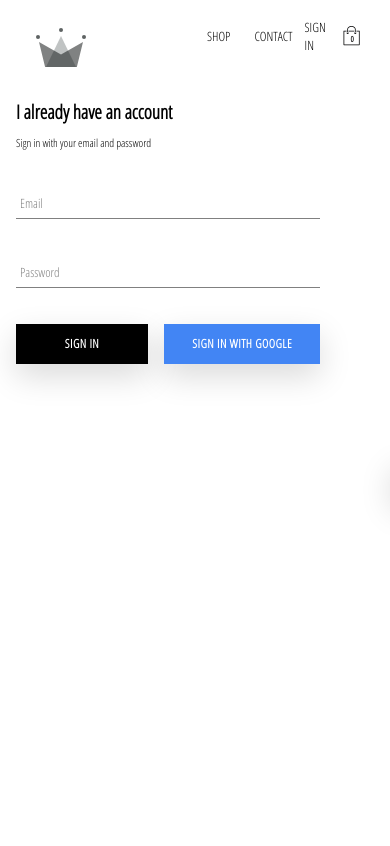
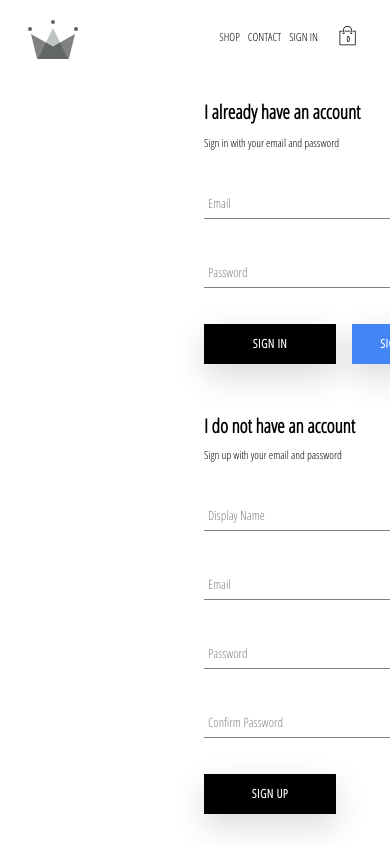
Before and after one commit to thetaungg/crown-clothings, a React (Create React App) app: page /signin in a window 390 px wide. Shown: the top 846 px of the page. Built offline with nearby package versions, Linux system fonts and the light colour scheme; no server answers.

Commit message:
homepage, header,sigin-signup page, and menu-item are now responsive

```diff
--- a/src/components/header/header.component.jsx
+++ b/src/components/header/header.component.jsx
@@ -28,7 +28,7 @@ const Header = ({currentUser, hidden}) => (
             {
                 currentUser ?
                     <div className='option' onClick={()=> auth.signOut()}>SIGN OUT</div>
-                    :<Link  to={'/signin'}>SIGN IN</Link>
+                    :<Link  className='option option__sign-in' to={'/signin'}>SIGN IN</Link>
             }
             <CartIcon/>
         </div>
--- a/src/components/header/header.styles.scss
+++ b/src/components/header/header.styles.scss
@@ -1,3 +1,5 @@
+@import "../../assets/mixin";
+
 .header {
   height: 7rem;
   width: 100%;
@@ -6,10 +8,19 @@
   margin-bottom: 2.5rem;
   font-size: 1.6rem;
 
+  @include respond(phone) {
+    font-size: 1.4rem;
+  }
+
   .logo-container {
     height: 100%;
     width: 7rem;
     padding: 2.5rem;
+
+    @include respond(phone) {
+      width: 4.5rem;
+      padding: 1.5rem;
+    }
   }
 
   .options {
@@ -19,9 +30,24 @@
     align-items: center;
     justify-content: flex-end;
 
+    @include respond(phone) {
+      width: 55%;
+
+    }
+
     .option {
       padding: 1rem 1.5rem;
       cursor: pointer;
+
+      @include respond(phone) {
+        padding: 1rem .5rem;
+      }
+
+    }
+  }
+  @include respond(phone) {
+    .option__sign-in {
+      white-space: nowrap;
     }
   }
 }
--- a/src/components/menu-item/menu-item.styles.scss
+++ b/src/components/menu-item/menu-item.styles.scss
@@ -1,3 +1,5 @@
+@import "../../assets/mixin";
+
 .menu-item {
   min-width: 30%;
   height: 24rem;
@@ -23,6 +25,10 @@
 
   &.large {
     height: 38rem;
+
+    @include respond(phone) {
+      height: 24rem;
+    }
   }
   &:first-child {
     margin-right: .75rem;
@@ -50,11 +56,21 @@
     opacity: 0.7;
     position: absolute; //*** //make  sure always in the center // without this, it'll go side by side with background-image div
 
+    @include respond(phone) {
+      height: 7rem;
+      padding: 2rem 1.5rem 2.5rem 1.5rem;
+
+    }
+
     .title {
       font-weight: bold;
       margin-bottom: .6rem;
       font-size: 2.2rem;
       color: #4a4a4a;
+
+      @include respond(phone) {
+        font-size: 1.6rem;
+      }
     }
 
     .subtitle {
--- a/src/components/signin/sign-in.styles.scss
+++ b/src/components/signin/sign-in.styles.scss
@@ -2,6 +2,7 @@
   width: 38rem; //unexpected error occurs in design when the width property is set under the flex properties
   display: flex;
   flex-direction: column;
+  margin-bottom: 5rem;
 
   .title {
     margin: 10px 0;
--- a/src/pages/homepage/Homepage.components.jsx
+++ b/src/pages/homepage/Homepage.components.jsx
@@ -1,13 +1,13 @@
 import React from 'react';
 import Directory from "../../components/directory/directory.component";
 
-import {HomePageContainer} from "./HomePage.styles";
+import './Homepage.styles.scss';
 
 const Homepage = () => {
         return(
-            <HomePageContainer>
+            <div className='homepage'>
                <Directory/>
-            </HomePageContainer>
+            </div>
         )
 };
 export default Homepage;
--- a/src/pages/homepage/Homepage.styles.scss
+++ b/src/pages/homepage/Homepage.styles.scss
@@ -1,6 +1,16 @@
+@import "../../assets/mixin";
+
 .homepage {
   display: flex;
   flex-direction: column;
   align-items: center;
   padding: 2rem 8rem;
+
+  @include respond(tab-port) {
+    padding: 1.5rem 3rem;
+  }
+
+  @include respond(phone) {
+    padding: 1rem 1.5rem;
+  }
 }
--- a/src/pages/sign-in-and-sign-up/sign-in-and-sign-up.styles.scss
+++ b/src/pages/sign-in-and-sign-up/sign-in-and-sign-up.styles.scss
@@ -1,6 +1,13 @@
+
 .sign-in-and-sign-up {
     width: 85rem;
     display: flex;
     justify-content: space-between;
     margin: 3rem auto; //this is making sign-up and sign-in components centered
+
+    @media (max-width: 750px) {
+        flex-direction: column;
+        justify-content: center;
+        align-items: center;
+    }
 }
```
Also changed, not shown: src/assets/mixin.scss (+4 -4 lines).
